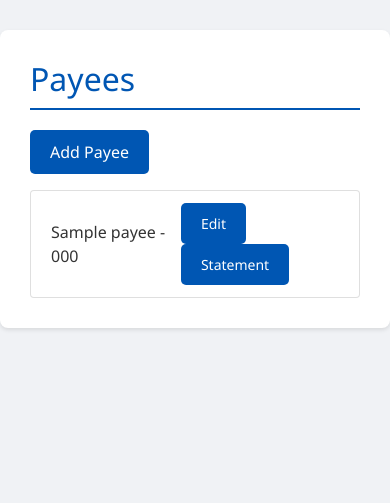
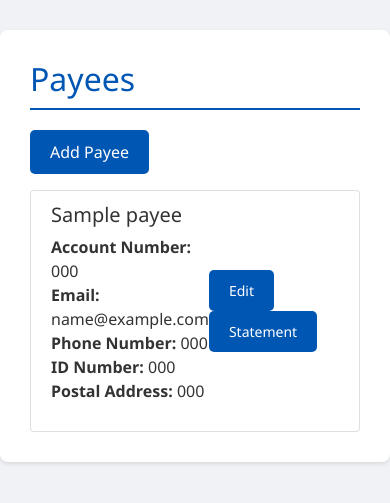
Before and after one commit to Papi1997/MY-FINAL-PROJECT, a Django app: page /payees/ in a window 390 px wide. Shown: the part 71-574 px from the top of the page. Run offline with Django 5.2, Linux system fonts and the light colour scheme; a user stored in the database is signed in; tables that the repository leaves empty hold one stand-in row (values such as "Sample post"); some libraries are stand-ins or nearby versions.

Commit message:
feat: Add more details to Payee model
This commit enhances the Payee model by adding the following fields:
- email
- phone_number
- id_number
- postal_address

The corresponding forms and templates have been updated to reflect these changes.

```diff
--- a/payments/forms.py
+++ b/payments/forms.py
@@ -12,4 +12,4 @@ class PaymentForm(forms.ModelForm):
 class PayeeForm(forms.ModelForm):
     class Meta:
         model = Payee
-        fields = ['name', 'account_number']
+        fields = ['name', 'account_number', 'email', 'phone_number', 'id_number', 'postal_address']
--- a/payments/models.py
+++ b/payments/models.py
@@ -3,6 +3,10 @@ from django.db import models
 class Payee(models.Model):
     name = models.CharField(max_length=100)
     account_number = models.CharField(max_length=20)
+    email = models.EmailField(blank=True, null=True)
+    phone_number = models.CharField(max_length=20, blank=True, null=True)
+    id_number = models.CharField(max_length=20, blank=True, null=True)
+    postal_address = models.TextField(blank=True, null=True)
 
     def __str__(self):
         return self.name
--- a/templates/payments/payee_list.html
+++ b/templates/payments/payee_list.html
@@ -6,7 +6,16 @@
   <ul class="list-group">
     {% for payee in payees %}
       <li class="list-group-item d-flex justify-content-between align-items-center">
-        {{ payee.name }} - {{ payee.account_number }}
+        <div>
+            <h5>{{ payee.name }}</h5>
+            <p>
+                <strong>Account Number:</strong> {{ payee.account_number }}<br>
+                <strong>Email:</strong> {{ payee.email|default:"N/A" }}<br>
+                <strong>Phone Number:</strong> {{ payee.phone_number|default:"N/A" }}<br>
+                <strong>ID Number:</strong> {{ payee.id_number|default:"N/A" }}<br>
+                <strong>Postal Address:</strong> {{ payee.postal_address|default:"N/A" }}
+            </p>
+        </div>
         <span>
             <a href="{% url 'edit_payee' payee.pk %}" class="btn btn-secondary btn-sm">Edit</a>
             <a href="{% url 'payee_statement' payee.pk %}" class="btn btn-info btn-sm">Statement</a>
```
Also changed, not shown: db.sqlite3, payments/migrations/0004_payee_email_payee_id_number_payee_phone_number_and_more.py (added).
